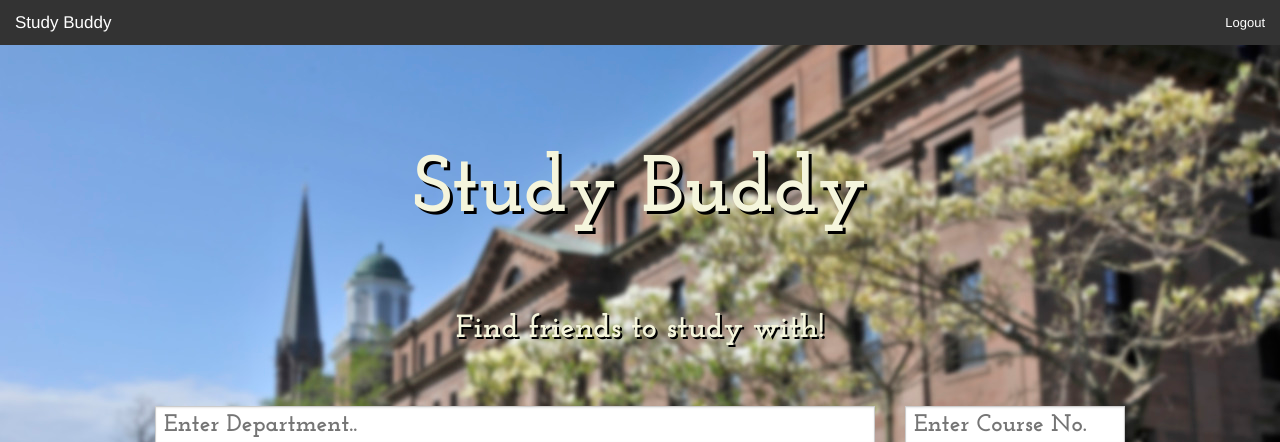
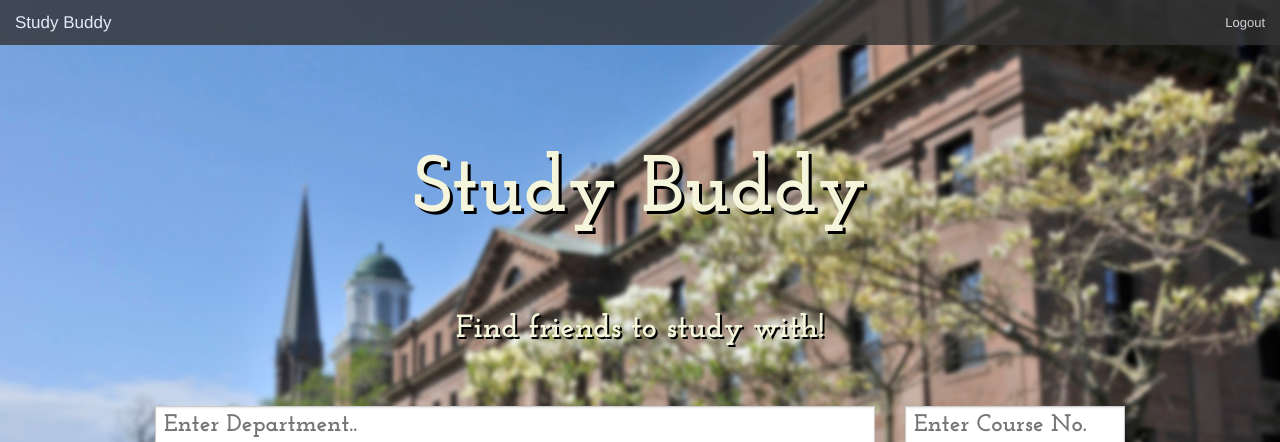
Before and after one commit to weshack/study_buddy, a Flask app: page /home in a window 1280 px wide. Shown: the top 442 px of the page. Run offline with Flask 2, Linux system fonts and the light colour scheme; some libraries are stand-ins or nearby versions.

Commit message:
opacity for nav bar

```diff
--- a/static/css/styles.css
+++ b/static/css/styles.css
@@ -79,6 +79,9 @@ body {
 
 }
 
+nav.top-bar {
+    opacity: 0.8;
+}
 
 #text-background {
     /*background-color: rgba(51,51,51,0.5);*/
```
